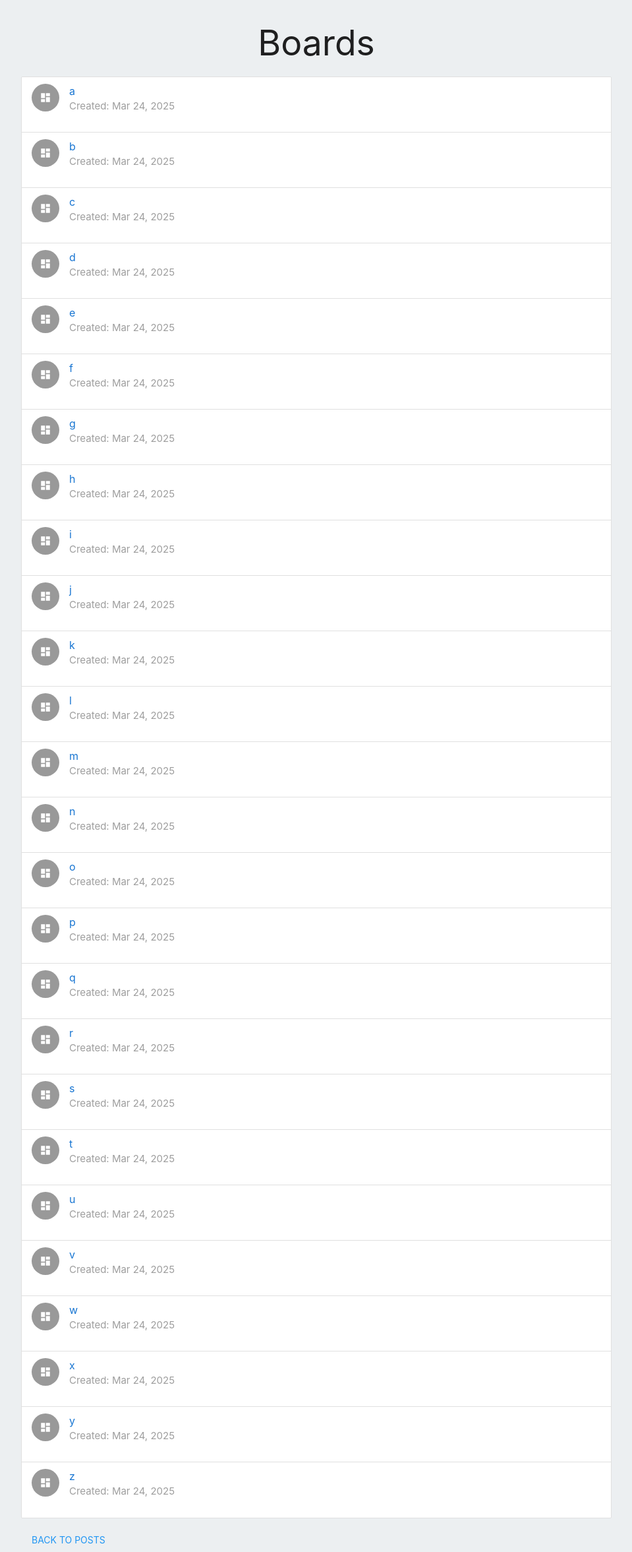
After one commit to the-rainmaker86/chat-gpt-board, a Django app: page /boards/ in a window 1280 px wide. The commit adds this page. Shown: the whole page at 66% size, without its empty margins (160-1119 px from the left). Run offline with Django 4.2, Linux system fonts and the light colour scheme; data comes from the database, SQL or seed files in the repository; both versions use the stored data as it was after the commit; parts of the project's set-up code (start-up, migrations or seed data) failed here and were passed over.

Commit message:
Add files via upload

```diff
--- a/chatboard/forums/models.py
+++ b/chatboard/forums/models.py
@@ -2,25 +2,20 @@ from django.db import models
 from django.contrib.auth.models import User
 from django.db.models.signals import post_save
 from django.dispatch import receiver
-from random import randint, choices
-import string
 
-import lorem
 # from forums.profile import Profile
-def seed_users(num):
-    for _ in range(num):
-        # Loop until a unique username is found.
-        while True:
-            username = f"user{randint(1, 10000)}"
-            if not User.objects.filter(username=username).exists():
-                break
-        # Use create_user so the password is hashed properly.
-        user = User.objects.create_user(username=username, password=f"password{randint(1, 1000000)}")
-        print(f"Created user: {user.username}")
+
+class Board(models.Model):
+    name = models.CharField(max_length=3, unique=True)  # Names are 1–3 letters
+    description = models.TextField(blank=True)
+    created_at = models.DateTimeField(auto_now_add=True)
+
+    def __str__(self):
+        return self.name
 
 class Post(models.Model):
-
     user = models.ForeignKey(User, on_delete=models.CASCADE, related_name="posts")
+    board = models.ForeignKey(Board, on_delete=models.CASCADE, related_name="posts", default='')
     title = models.CharField(max_length=255)
     content = models.TextField()
     created_at = models.DateTimeField(auto_now_add=True)
--- /dev/null
+++ b/chatboard/forums/templates/chatboard/boards.html
@@ -0,0 +1,35 @@
+<!DOCTYPE html>
+<html>
+<head>
+  <title>Boards</title>
+  <!-- Materialize CSS -->
+  <link rel="stylesheet" href="https://cdnjs.cloudflare.com/ajax/libs/materialize/1.0.0/css/materialize.min.css">
+  <!-- Material Icons -->
+  <link href="https://fonts.googleapis.com/icon?family=Material+Icons" rel="stylesheet">
+</head>
+<body class="blue-grey lighten-5">
+  <div class="container">
+    <h2 class="center-align">Boards</h2>
+    <ul class="collection">
+      {% for board in boards %}
+        <li class="collection-item avatar">
+          <i class="material-icons circle">dashboard</i>
+          <span class="title">
+            <a href="{% url 'board_detail' name=board.name %}" class="blue-text text-darken-2">
+              {{ board.name }}
+            </a>
+          </span>
+          <p>{{ board.description }}</p>
+          <p class="grey-text">Created: {{ board.created_at|date:"M d, Y" }}</p>
+        </li>
+      {% empty %}
+        <li class="collection-item">No boards available.</li>
+      {% endfor %}
+    </ul>
+    <a href="{% url 'post_list' %}" class="btn-flat blue-text">Back to Posts</a>
+  </div>
+
+  <!-- Materialize JS -->
+  <script src="https://cdnjs.cloudflare.com/ajax/libs/materialize/1.0.0/js/materialize.min.js"></script>
+</body>
+</html>
--- a/chatboard/forums/templates/chatboard/comment_item.html
+++ b/chatboard/forums/templates/chatboard/comment_item.html
@@ -1,7 +1,9 @@
 <div class="card" style="margin-left: {{ level }}px; margin-top: 10px;">
     <div class="card-content">
       <p>
-        <strong>{{ comment.user.username }}</strong> on {{ comment.created_at }}:
+        <strong> <a href="{% url 'profile' username=comment.user.username %}" class="blue-text text-darken-2">
+            {{ comment.user.username }}
+          </a></strong> on {{ comment.created_at }}:
       </p>
       <p>{{ comment.content }}</p>
 
--- a/chatboard/forums/urls.py
+++ b/chatboard/forums/urls.py
@@ -9,5 +9,7 @@ urlpatterns = [
     path('comment/<int:pk>/reply/', views.add_reply, name='add_reply'),
     path('me/<str:username>/', views.profile, name='profile'),
     path('profile/customize/', views.customize_profile, name='customize_profile'),
-    path('accounts/profile', views.profile, name='profile')
+    path('accounts/profile', views.profile, name='profile'),
+    path('boards/', views.board_list, name='board_list'),
+    path('boards/<str:name>/', views.post_list, name='post_list'),    # path('boards/<int:board_pk>/', views.board_detail, name='board_detail'),
 ]
--- a/chatboard/forums/views.py
+++ b/chatboard/forums/views.py
@@ -4,8 +4,20 @@ from django.contrib.auth.decorators import login_required
 from django.contrib.auth.models import User
 from django.urls import reverse
 from django.utils import timezone
-from .models import Post, Comment, Profile
+from .models import Post, Comment, Profile, Board
 from .forms import PostForm, CommentForm
+
+def board_detail(request, name):
+    board = get_object_or_404(Board, name=name)
+    posts = board.posts.all().order_by("-created_at")
+    return render(request, "forums/board_detail.html", {
+        "board": board,
+        "posts": posts,
+    })
+
+def board_list(request):
+    boards = Board.objects.all().order_by("name")
+    return render(request, "chatboard/boards.html", {"boards": boards})
 
 def custom_logout(request):
     logout(request)
```
Also changed, not shown: chatboard/forums/templates/chatboard/base.html (+6 -1 lines), chatboard/forums/templates/chatboard/post_list.html (+19 -0 lines), chatboard/db.sqlite3, chatboard/forums/migrations/0004_board.py (added), chatboard/forums/migrations/0005_board_slug.py (added), chatboard/forums/migrations/0006_remove_board_slug_post_board_alter_board_name.py (added).
